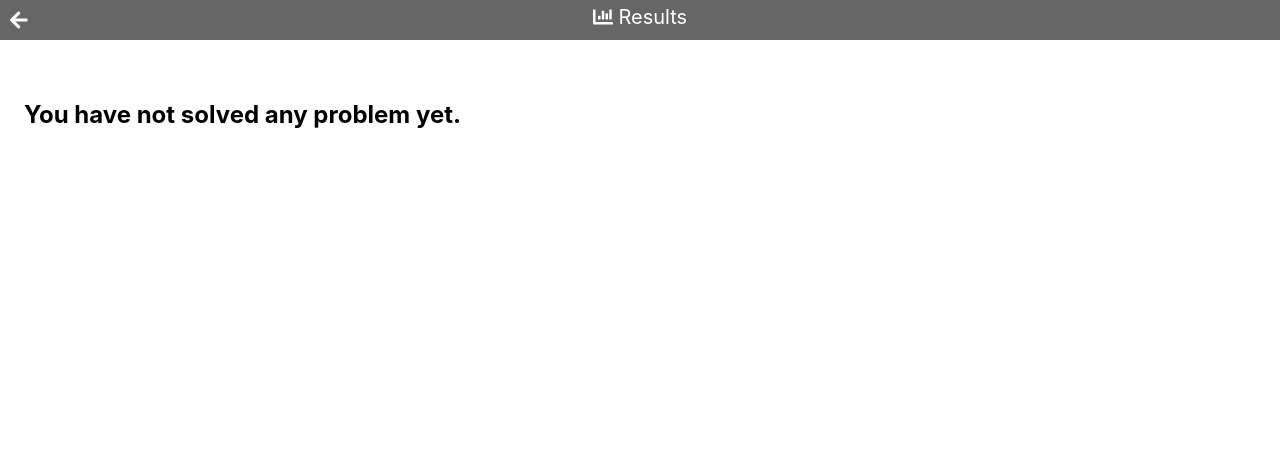
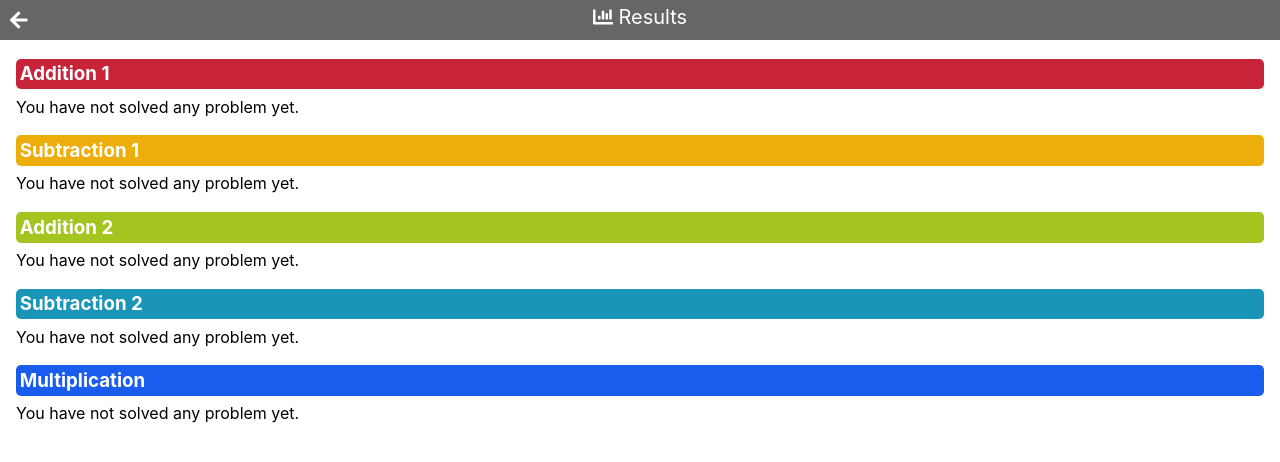
Before and after one commit to nitoyon/1-10calc, a Vue app: page / in a window 1280 px wide. Both pictures are taken after a click on the link "View results". Shown: the top 462 px of the page. Built offline with nearby package versions, Linux system fonts and the light colour scheme.

Commit message:
Stat: improve stat view

```diff
--- a/src/components/Solve.vue
+++ b/src/components/Solve.vue
@@ -90,6 +90,7 @@ export default Vue.extend({
 
       const q = this.category.q;
       const t = q[0] + this.category.sign + q[1];
+      this.category.qStart = new Date();
       this.histories.push({
         q,
         text: t,
@@ -124,6 +125,7 @@ export default Vue.extend({
 
       const h = this.histories[this.histories.length - 1];
       if (ans !== clicked) {
+        category.failed.push([q[0], q[1], clicked]);
         h.ans.push({num: clicked, ok: false});
         btn.ng = !this.isMultiple;
         category.isNG = true;
@@ -133,6 +135,8 @@ export default Vue.extend({
           category.isNG = false;
         }, 500);
       } else {
+        category.solved++;
+        category.time += new Date().getTime() - category.qStart.getTime();
         h.end = new Date();
         h.ans.push({num: ans, ok: true});
         const all = category.questions;
--- a/src/components/Stat.vue
+++ b/src/components/Stat.vue
@@ -7,22 +7,40 @@
       <div><font-awesome-icon icon="chart-bar"/> {{ $t('result_title') }}</div>
     </header>
     <section>
-      <h2 v-if="histories.length == 0">{{ $t('not_solved')}}</h2>
-      <table v-if="histories.length">
-        <tr v-for="(h, index) in histories" :key="index">
-          <td class="q">{{ h.text}}</td>
-          <td class="ans">
-            <div v-for="(a, i) in h.ans" :key="i">
-              <font-awesome-icon icon="check" class="ok" v-if="a.ok"/>
-              <font-awesome-icon icon="exclamation-triangle" class="ng" v-if="!a.ok"/>
-              {{a.num}}
-            </div>
-          </td>
-          <td class="time">
-            {{ h.end ? $t('seconds', [Math.floor((h.end.getTime() - h.start.getTime()) / 100) / 10]) : "----"}}
-          </td>
-        </tr>
-      </table>
+      <div v-for="c in categories" :key="c.id">
+        <h3 :class="'bg-' + c.id">{{ $t(c.id) }}</h3>
+        <span v-if="c.solved == 0">{{ $t('not_solved')}}</span>
+        <div v-else>
+          <div class="average">
+            {{$t('second_per_problem1')}}
+            <span class="value">{{ (c.time / 1000 / c.solved).toPrecision(3)}}</span>
+            {{$t('second_per_problem2')}}
+          </div>
+          <table>
+            <tr>
+              <td>{{$t('solved_time')}}:</td>
+              <td><span class="value">{{(c.time / 1000).toPrecision(3)}}</span> {{$t('seconds')}}</td>
+            </tr>
+            <tr>
+              <td>{{$t('solved_count')}}:</td>
+              <td><span class="value">{{c.solved}}</span> {{$t('problems')}}</td>
+            </tr>
+            <tr>
+              <td>{{$t('solve_ratio')}}:</td>
+              <td><span class="value">{{Math.floor(c.solved / (c.solved + c.failed.length) * 100)}}</span>%</td></td>
+            </tr>
+            <tr>
+              <td class="vtop">{{$t('solve_failed')}}:</td>
+              <td v-if="c.failed.length == 0">🎉{{$t('none')}}</td>
+              <td v-else>
+                <div v-for="(a, i) in c.failed" :key="i">
+                  {{a[0]}}{{c.sign}}{{a[1]}} = <font-awesome-icon icon="exclamation-triangle" class="ng"/>{{a[2]}}
+                </div>
+              </td>
+            </tr>
+          </table>
+        </div>
+      </div>
     </section>
   </div>
 </template>
@@ -33,6 +51,7 @@ import store from '../store';
 export default {
   name: 'Stat',
   computed: {
+    categories: () => store.categories,
     histories: () => store.histories,
   },
   methods: {
@@ -48,27 +67,41 @@ export default {
   left: 0;
 }
 
-#stat section h2 {
-  padding: 80px 1em 0 1em;
+#stat section {
+  padding: 40px 1em 0 1em;
+}
+
+#stat h3 {
+  font-size: 1;
+  color: white;
+  padding: .2em;
+  border-radius: 5px;
+  margin-bottom: .4em;
+}
+
+#stat .average {
+  font-size: 2em;
+  display: block;
+}
+
+#stat .count {
+  padding-right: 3em;
+}
+
+#stat span.value {
+  font-size: 1.5em;
+  font-weight: bold;
 }
 
 #stat section table {
-  margin: 0;
-  position: relative;
-  top: 40px;
-  width: 100%;
   border-collapse: collapse;
 }
 
 #stat section table tr td {
-  padding: .2em 0;
+  padding-left: 1em;
 }
 
-#stat section table tr:nth-child(even) {
-  background: #eeeeee;
-}
-
-#stat section table td {
+#stat section table tr td.vtop {
   vertical-align: top;
 }
 
@@ -91,9 +124,6 @@ export default {
   width: 4em;
 }
 
-#stat section td div .ok {
-  color: #228B22;
-}
 #stat section td div .ng {
   color: red;
 }
--- a/src/i18n.ts
+++ b/src/i18n.ts
@@ -19,7 +19,15 @@ export default new VueI18n({
       result: 'View results',
       result_title: 'Results',
       not_solved: 'You have not solved any problem yet.',
-      seconds: '{0} sec',
+      seconds: 'sec',
+      problems: 'problems',
+      second_per_problem1: 'Solved in',
+      second_per_problem2: 'second per problem',
+      solved_count: 'Solved',
+      solved_time: 'Elapsed',
+      solve_ratio: 'Correct ratio',
+      solve_failed: 'Wrong answer',
+      none: 'None',
       qr_code: 'QR Code',
       add_to_home_screen1: 'Add this app to home screen!',
       add_to_home_screen2: 'Tap',
@@ -39,7 +47,15 @@ export default new VueI18n({
       result: '勉強結果を見る',
       result_title: '勉強結果',
       not_solved: 'まだ 1 問も解いていません',
-      seconds: '{0} 秒',
+      seconds: '秒',
+      problems: '問',
+      second_per_problem1: '1問あたり',
+      second_per_problem2: '秒',
+      solved_count: '回答数',
+      solved_time: '経過時間',
+      solve_ratio: '正答率',
+      solve_failed: '誤答',
+      none: 'なし',
       qr_code: 'QR コード',
       add_to_home_screen1: 'このアプリをホーム画面から開けるようにしてください。',
       add_to_home_screen2: '',
--- a/src/store.ts
+++ b/src/store.ts
@@ -16,7 +16,11 @@ interface Category {
   isOK: boolean;
   isNG: boolean;
   q: [number, number, number]|null;
+  qStart: Date;
   questions: Array<[number, number, number]>;
+  solved: number;
+  time: number;
+  failed: Array<[number, number, number]>;
 }
 
 export default {
@@ -31,7 +35,11 @@ export default {
       sign: '+',
       isOK: false, isNG: false,
       q: null,
+      qStart: new Date(0),
       questions: [],
+      solved: 0,
+      time: 0,
+      failed: [],
     },
     {
       id: 'sub1',
@@ -40,7 +48,11 @@ export default {
       sign: '-',
       isOK: false, isNG: false,
       q: null,
+      qStart: new Date(0),
       questions: [],
+      solved: 0,
+      time: 0,
+      failed: [],
     },
     {
       id: 'add2',
@@ -49,7 +61,11 @@ export default {
       sign: '+',
       isOK: false, isNG: false,
       q: null,
+      qStart: new Date(0),
       questions: [],
+      solved: 0,
+      time: 0,
+      failed: [],
     },
     {
       id: 'sub2',
@@ -58,7 +74,11 @@ export default {
       sign: '-',
       isOK: false, isNG: false,
       q: null,
+      qStart: new Date(0),
       questions: [],
+      solved: 0,
+      time: 0,
+      failed: [],
     },
     {
       id: 'mul1',
@@ -67,7 +87,11 @@ export default {
       sign: '×',
       isOK: false, isNG: false,
       q: null,
+      qStart: new Date(0),
       questions: [],
+      solved: 0,
+      time: 0,
+      failed: [],
     },
   ],
 
```
